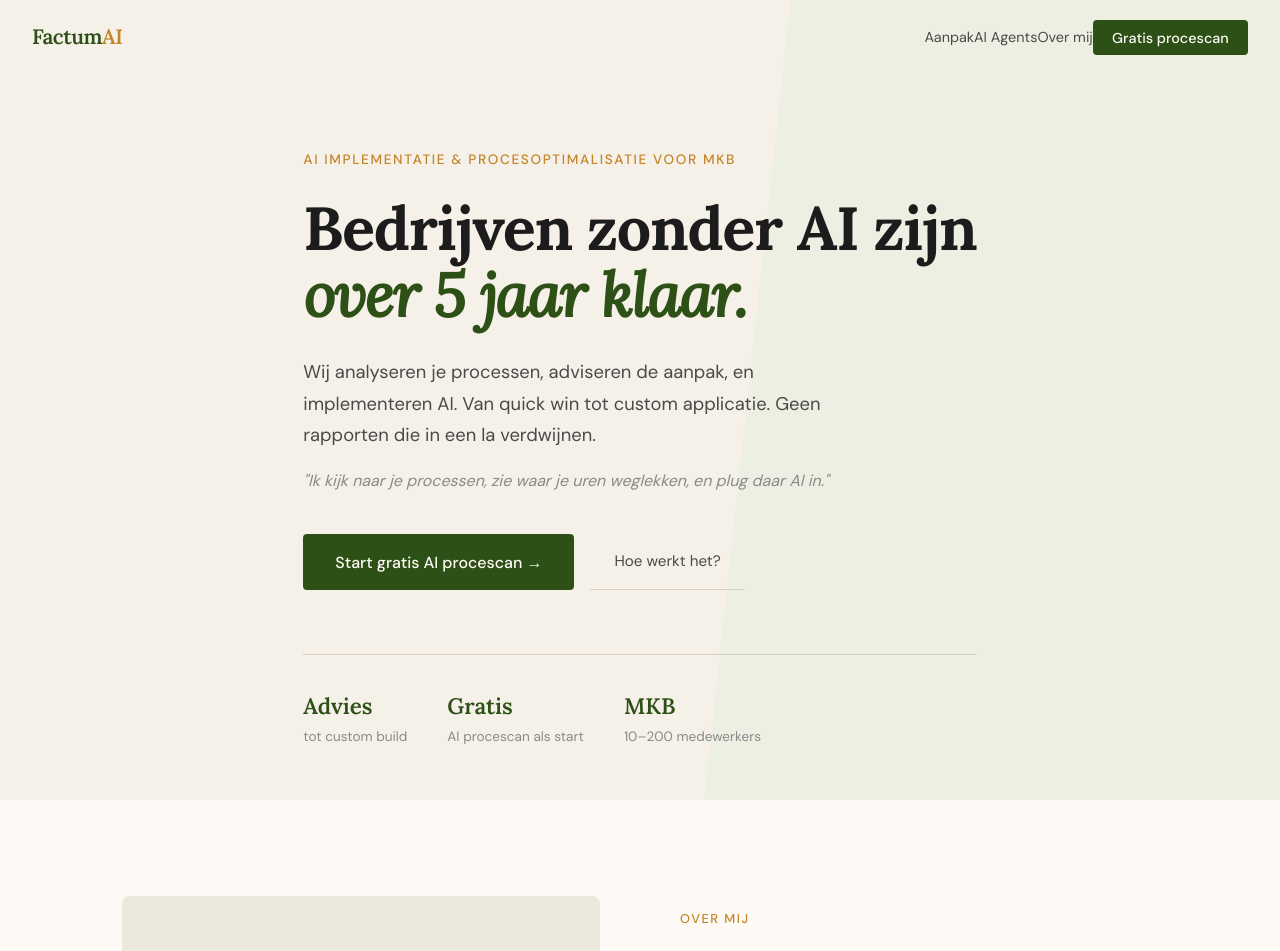
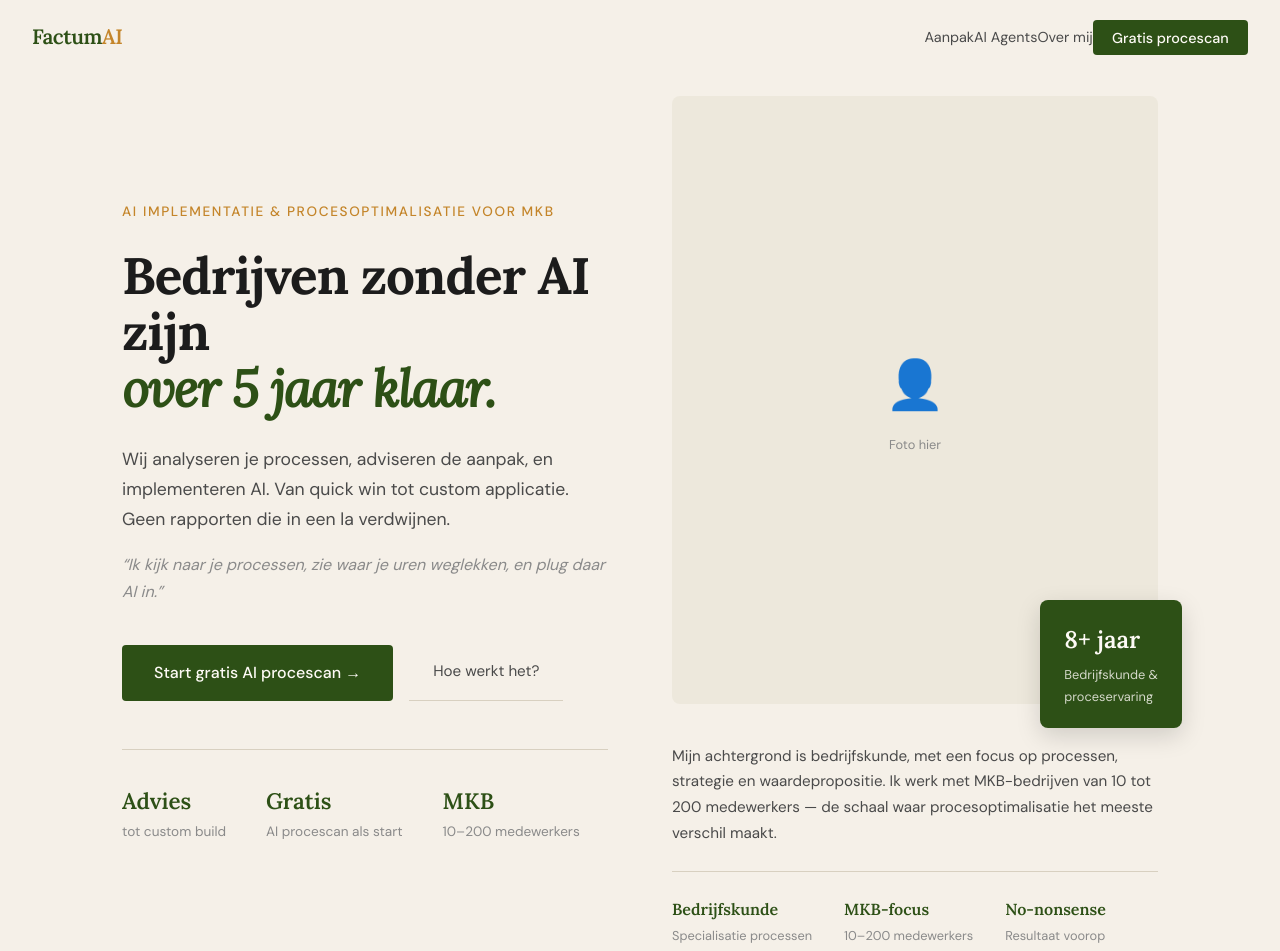
Before and after one commit to Sjaakmatt/optimAI, a Next.js app: page / in a window 1280 px wide. Shown: the top 951 px of the page. Built offline with nearby package versions, Linux system fonts and the light colour scheme.

Commit message:
Integreer About-intro in Hero als twee-kolom layout
Hero toont nu links de hoofdboodschap + CTAs en rechts de foto-
placeholder, korte intro-tekst en badges. Responsive: op mobiel
stacked. Losse About-component verwijderd uit homepage.

https://claude.ai/code/session_015FyS9zMkfLCaJAdMvXWf1e

```diff
--- a/app/globals.css
+++ b/app/globals.css
@@ -68,6 +68,9 @@ a { color: inherit; text-decoration: none; }
   /* Processes 4-col grid */
   .offerings-grid { grid-template-columns: 1fr !important; }
 
+  /* Hero 2-col grid */
+  .hero-grid { grid-template-columns: 1fr !important; gap: 2.5rem !important; }
+
   /* About & Contact 2-col grids */
   .two-col-grid { grid-template-columns: 1fr !important; gap: 2.5rem !important; }
 
--- a/app/page.tsx
+++ b/app/page.tsx
@@ -4,7 +4,6 @@ import Problem from "@/components/Problem";
 import HowItWorks from "@/components/HowItWorks";
 import Processes from "@/components/Processes";
 import ProcessScan from "@/components/ProcessScan";
-import About from "@/components/About";
 import Footer from "@/components/Footer";
 
 export default function Home() {
@@ -12,7 +11,6 @@ export default function Home() {
     <main>
       <Navbar />
       <Hero />
-      <About />
       <Problem />
       <HowItWorks />
       <Processes />
--- a/components/Hero.tsx
+++ b/components/Hero.tsx
@@ -1,7 +1,9 @@
 "use client";
 export default function Hero() {
   return (
-    <section style={{
+    <section
+      id="over-mij"
+      style={{
         minHeight: "100vh",
         display: "flex",
         alignItems: "center",
@@ -9,61 +11,83 @@ export default function Hero() {
         position: "relative",
         overflow: "hidden",
         paddingTop: "6rem",
-    }}>
-      <div style={{
-        position: "absolute",
-        top: 0, right: 0,
-        width: "45%",
-        height: "100%",
-        backgroundColor: "var(--green-light)",
-        clipPath: "polygon(15% 0%, 100% 0%, 100% 100%, 0% 100%)",
-        opacity: 0.5,
-      }} />
-
+        paddingBottom: "4rem",
+      }}
+    >
       <div className="container" style={{ position: "relative", zIndex: 1 }}>
-        <div style={{ maxWidth: "700px" }}>
-          <p className="fade-up fade-up-delay-1" style={{
+        <div
+          className="hero-grid"
+          style={{
+            display: "grid",
+            gridTemplateColumns: "1fr 1fr",
+            gap: "4rem",
+            alignItems: "center",
+          }}
+        >
+          {/* Left: hero text */}
+          <div>
+            <p
+              className="fade-up fade-up-delay-1"
+              style={{
                 fontSize: "0.85rem",
                 fontWeight: 500,
                 color: "var(--accent)",
                 letterSpacing: "0.12em",
                 textTransform: "uppercase",
                 marginBottom: "1.5rem",
-          }}>
+              }}
+            >
               AI Implementatie & Procesoptimalisatie voor MKB
             </p>
 
-          <h1 className="fade-up fade-up-delay-2" style={{
-            fontSize: "clamp(2.4rem, 5vw, 3.8rem)",
+            <h1
+              className="fade-up fade-up-delay-2"
+              style={{
+                fontSize: "clamp(2rem, 4vw, 3.2rem)",
                 fontWeight: 700,
                 lineHeight: 1.1,
                 marginBottom: "1.8rem",
                 letterSpacing: "-0.02em",
-          }}>
+              }}
+            >
               Bedrijven zonder AI zijn<br />
-            <em style={{ color: "var(--green)", fontStyle: "italic" }}>over 5 jaar klaar.</em>
+              <em style={{ color: "var(--green)", fontStyle: "italic" }}>
+                over 5 jaar klaar.
+              </em>
             </h1>
 
-          <p className="fade-up fade-up-delay-3" style={{
-            fontSize: "1.15rem",
+            <p
+              className="fade-up fade-up-delay-3"
+              style={{
+                fontSize: "1.1rem",
                 color: "var(--ink-light)",
                 lineHeight: 1.7,
                 marginBottom: "1rem",
                 maxWidth: "580px",
-          }}>
-            Wij analyseren je processen, adviseren de aanpak, en implementeren AI. Van quick win tot custom applicatie. Geen rapporten die in een la verdwijnen.
+              }}
+            >
+              Wij analyseren je processen, adviseren de aanpak, en implementeren
+              AI. Van quick win tot custom applicatie. Geen rapporten die in een
+              la verdwijnen.
             </p>
 
-          <p className="fade-up fade-up-delay-3" style={{
+            <p
+              className="fade-up fade-up-delay-3"
+              style={{
                 fontSize: "1rem",
                 color: "var(--ink-muted)",
                 marginBottom: "2.5rem",
                 fontStyle: "italic",
-          }}>
-            "Ik kijk naar je processen, zie waar je uren weglekken, en plug daar AI in."
+              }}
+            >
+              &ldquo;Ik kijk naar je processen, zie waar je uren weglekken, en plug
+              daar AI in.&rdquo;
             </p>
 
-          <div className="fade-up fade-up-delay-4" style={{ display: "flex", gap: "1rem", flexWrap: "wrap" }}>
+            <div
+              className="fade-up fade-up-delay-4"
+              style={{ display: "flex", gap: "1rem", flexWrap: "wrap" }}
+            >
               <a
                 href="#scan"
                 style={{
@@ -76,11 +100,11 @@ export default function Hero() {
                   fontSize: "1rem",
                   transition: "background-color 0.2s, transform 0.15s",
                 }}
-              onMouseEnter={e => {
+                onMouseEnter={(e) => {
                   e.currentTarget.style.backgroundColor = "var(--green-mid)";
                   e.currentTarget.style.transform = "translateY(-1px)";
                 }}
-              onMouseLeave={e => {
+                onMouseLeave={(e) => {
                   e.currentTarget.style.backgroundColor = "var(--green)";
                   e.currentTarget.style.transform = "translateY(0)";
                 }}
@@ -97,33 +121,172 @@ export default function Hero() {
                   borderBottom: "1px solid var(--border)",
                   transition: "color 0.2s",
                 }}
-              onMouseEnter={e => (e.currentTarget.style.color = "var(--green)")}
-              onMouseLeave={e => (e.currentTarget.style.color = "var(--ink-light)")}
+                onMouseEnter={(e) =>
+                  (e.currentTarget.style.color = "var(--green)")
+                }
+                onMouseLeave={(e) =>
+                  (e.currentTarget.style.color = "var(--ink-light)")
+                }
               >
                 Hoe werkt het?
               </a>
             </div>
 
-          <div style={{
-            marginTop: "4rem",
+            <div
+              style={{
+                marginTop: "3rem",
                 paddingTop: "2rem",
                 borderTop: "1px solid var(--border)",
                 display: "flex",
                 gap: "2.5rem",
                 flexWrap: "wrap",
-          }}>
+              }}
+            >
               {[
                 { num: "Advies", label: "tot custom build" },
                 { num: "Gratis", label: "AI procescan als start" },
                 { num: "MKB", label: "10–200 medewerkers" },
               ].map((item) => (
                 <div key={item.label}>
-                <div style={{ fontFamily: "'Lora', serif", fontSize: "1.4rem", fontWeight: 600, color: "var(--green)" }}>
+                  <div
+                    style={{
+                      fontFamily: "'Lora', serif",
+                      fontSize: "1.4rem",
+                      fontWeight: 600,
+                      color: "var(--green)",
+                    }}
+                  >
                     {item.num}
                   </div>
-                <div style={{ fontSize: "0.85rem", color: "var(--ink-muted)" }}>{item.label}</div>
+                  <div style={{ fontSize: "0.85rem", color: "var(--ink-muted)" }}>
+                    {item.label}
+                  </div>
                 </div>
               ))}
+            </div>
+          </div>
+
+          {/* Right: about / intro */}
+          <div className="fade-up fade-up-delay-3">
+            {/* Photo block */}
+            <div style={{ position: "relative", marginBottom: "2rem" }}>
+              <div
+                style={{
+                  width: "100%",
+                  aspectRatio: "4/5",
+                  backgroundColor: "var(--cream-dark)",
+                  borderRadius: "8px",
+                  position: "relative",
+                  overflow: "hidden",
+                }}
+              >
+                <div
+                  style={{
+                    position: "absolute",
+                    inset: 0,
+                    display: "flex",
+                    alignItems: "center",
+                    justifyContent: "center",
+                    flexDirection: "column",
+                    gap: "0.5rem",
+                    color: "var(--ink-muted)",
+                  }}
+                >
+                  <div style={{ fontSize: "3rem" }}>👤</div>
+                  <span style={{ fontSize: "0.8rem" }}>Foto hier</span>
+                </div>
+              </div>
+
+              {/* Floating badge */}
+              <div
+                style={{
+                  position: "absolute",
+                  bottom: "-1.5rem",
+                  right: "-1.5rem",
+                  backgroundColor: "var(--green)",
+                  color: "var(--white)",
+                  padding: "1.25rem 1.5rem",
+                  borderRadius: "8px",
+                  boxShadow: "0 8px 24px rgba(0,0,0,0.15)",
+                }}
+              >
+                <div
+                  style={{
+                    fontFamily: "'Lora', serif",
+                    fontSize: "1.5rem",
+                    fontWeight: 600,
+                  }}
+                >
+                  8+ jaar
+                </div>
+                <div
+                  style={{
+                    fontSize: "0.8rem",
+                    opacity: 0.8,
+                    marginTop: "0.2rem",
+                  }}
+                >
+                  Bedrijfskunde &<br />
+                  proceservaring
+                </div>
+              </div>
+            </div>
+
+            {/* Short intro text */}
+            <p
+              style={{
+                fontSize: "0.95rem",
+                color: "var(--ink-light)",
+                lineHeight: 1.7,
+                marginTop: "2.5rem",
+              }}
+            >
+              Mijn achtergrond is bedrijfskunde, met een focus op processen,
+              strategie en waardepropositie. Ik werk met MKB-bedrijven van 10 tot
+              200 medewerkers — de schaal waar procesoptimalisatie het meeste
+              verschil maakt.
+            </p>
+
+            {/* Badges */}
+            <div
+              className="badges-row"
+              style={{
+                marginTop: "1.5rem",
+                display: "flex",
+                gap: "2rem",
+                paddingTop: "1.5rem",
+                borderTop: "1px solid var(--border)",
+                flexWrap: "wrap",
+              }}
+            >
+              {[
+                { label: "Bedrijfskunde", sub: "Specialisatie processen" },
+                { label: "MKB-focus", sub: "10–200 medewerkers" },
+                { label: "No-nonsense", sub: "Resultaat voorop" },
+              ].map((item, i) => (
+                <div key={i}>
+                  <div
+                    style={{
+                      fontFamily: "'Lora', serif",
+                      fontWeight: 600,
+                      fontSize: "1rem",
+                      color: "var(--green)",
+                    }}
+                  >
+                    {item.label}
+                  </div>
+                  <div
+                    style={{
+                      fontSize: "0.8rem",
+                      color: "var(--ink-muted)",
+                      marginTop: "0.15rem",
+                    }}
+                  >
+                    {item.sub}
+                  </div>
+                </div>
+              ))}
+            </div>
           </div>
         </div>
       </div>
```
Lines whose indentation alone changed are shown as unchanged.
